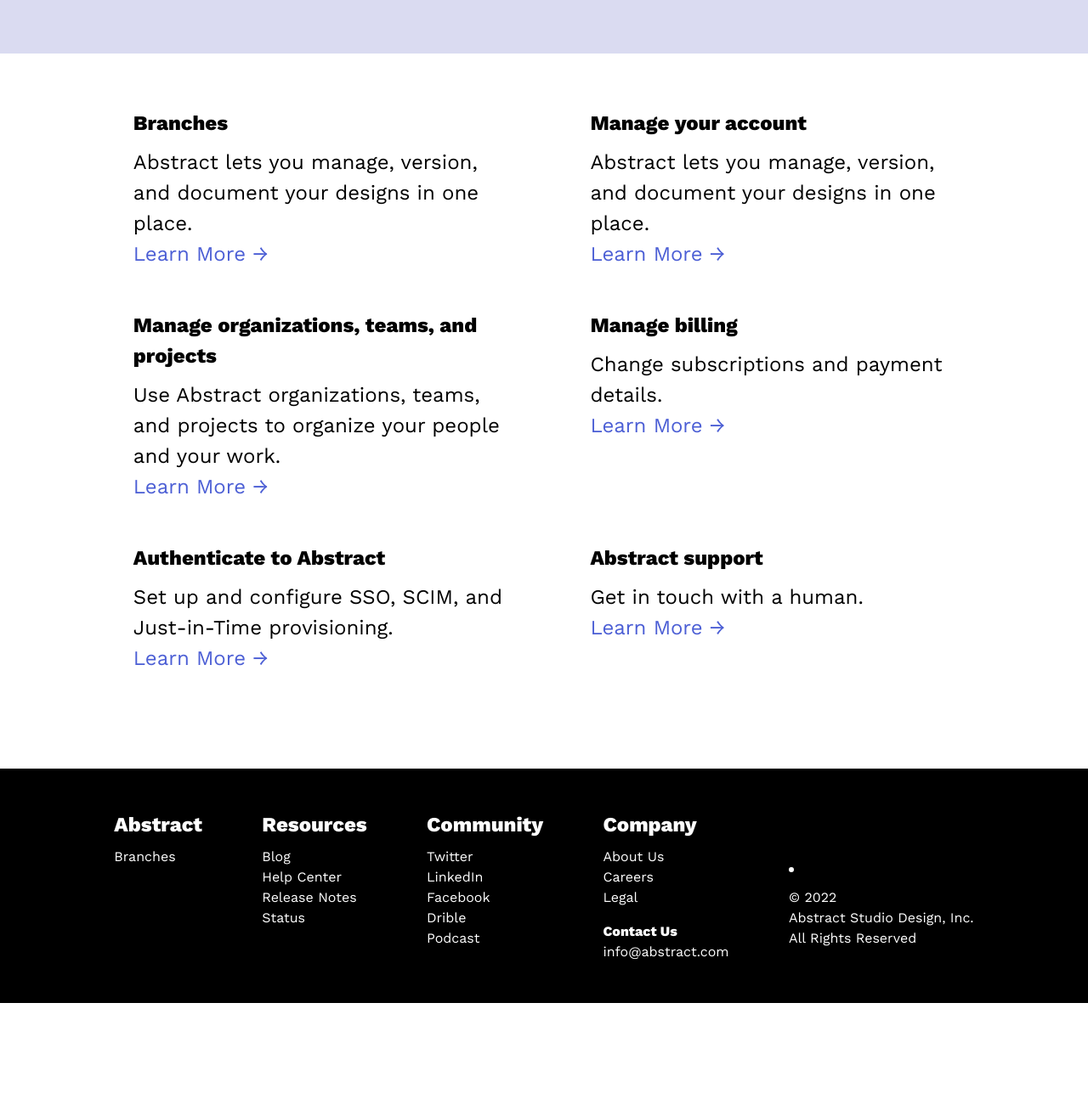
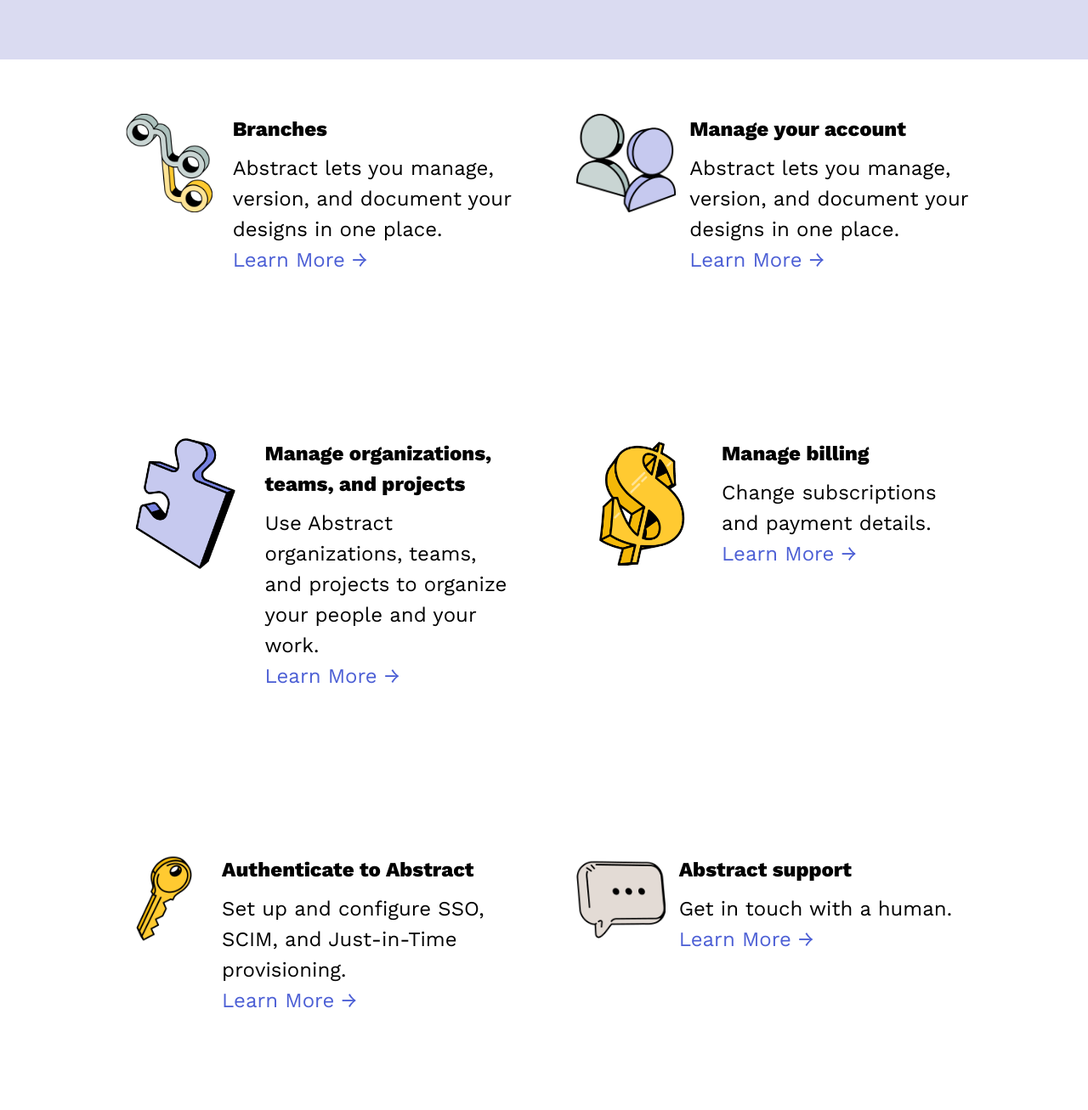
Before and after one commit to gabbyepelle/Abstract-help-page-copy, a plain HTML site: page index.html in a window 1280 px wide. Shown: the part 360-1667 px from the top of the page at 85% size. Before the commit the page ends 1541 px from the top, so only its background shows below. Drawn offline with nearby package versions, Linux system fonts and the light colour scheme; the site is published under a folder, as on GitHub Pages, so addresses that start at the root find nothing.

Commit message:
changed img url

```diff
--- a/index.html
+++ b/index.html
@@ -15,7 +15,7 @@
         <section class="hero">
             <header class="navbar">
                 <nav class="links">
-                    <a href="#"><img class="logo" src="/images/analyse-solid-24.png" alt=""></a>
+                    <a href="#"><img class="logo" src="./images/analyse-solid-24.png" alt=""></a>
                     <a href="#">Abstract</a>
                     <p>|</p>
                     <a href="#">Help Center</a>
@@ -38,7 +38,7 @@
             <div class="features">
                 <div class="row">
                 <div class="item">
-                    <img src="/images/aed6500f4da41c641f3de5d96247eb6654e9c386.png" alt="">
+                    <img src="./images/aed6500f4da41c641f3de5d96247eb6654e9c386.png" alt="">
                     <div class="description">
                     <p>Branches</p>
                     <p>Abstract lets you manage, version, and document your designs in one place.
@@ -47,7 +47,7 @@
                 </div>
                 </div>
             <div class="item">
-                <img src="/images/91588b3d042df901d9b941ccbb57af4f151401c7.png" alt="">
+                <img src="./images/91588b3d042df901d9b941ccbb57af4f151401c7.png" alt="">
                 <div class="description">
                 <p>Manage your account</p>
                 <p>Abstract lets you manage, version, and document your designs in one place.
@@ -58,7 +58,7 @@
         </div>
         <div class="row">
         <div class="item">
-            <img src="/images/50d0db451c0e1e66e1caddd142986fcf6792ca05.png" alt="">
+            <img src="./images/50d0db451c0e1e66e1caddd142986fcf6792ca05.png" alt="">
             <div class="description">
             <p>Manage organizations, teams, and projects</p>
             <p>Use Abstract organizations, teams, and projects to organize your people and your work.</p>
@@ -67,7 +67,7 @@
         </div>
 
     <div class="item">
-        <img src="/images/3e82d0126e97d7b7c60a611d4e11b3c278d33743.png" alt="">
+        <img src="./images/3e82d0126e97d7b7c60a611d4e11b3c278d33743.png" alt="">
         <div class="description">
         <p>Manage billing</p>
         <p>Change subscriptions and payment details.
@@ -78,7 +78,7 @@
 </div>
 <div class="row">
 <div class="item">
-    <img src="/images/7712592465ef5c7bf18f1c7cb16e19ab44eb81e3.png" alt="">
+    <img src="./images/7712592465ef5c7bf18f1c7cb16e19ab44eb81e3.png" alt="">
     <div class="description">
     <p>Authenticate to Abstract</p>
     <p>Set up and configure SSO, SCIM, and Just-in-Time provisioning.
@@ -87,7 +87,7 @@
 </div>
 </div>
 <div class="item">
-    <img src="/images/dcc25d18e224d12621d74e545cc8bdd1b5685ca8.png" alt="">
+    <img src="./images/dcc25d18e224d12621d74e545cc8bdd1b5685ca8.png" alt="">
     <div class="description">
     <p>Abstract support</p>
     <p>Get in touch with a human.
@@ -130,7 +130,7 @@
                 <li class="email">info@abstract.com</li>
             </ul>
             <ul class="credits">
-                <li id="credit-logo"><img class="logo" src="/images/analyse-solid-24.png" alt=""></li>
+                <li id="credit-logo"><img class="logo" src="./images/analyse-solid-24.png" alt=""></li>
                 <li>&copy; 2022</li>
                 <li>Abstract Studio Design, Inc.</li>
                 <li>All Rights Reserved</li>
```
